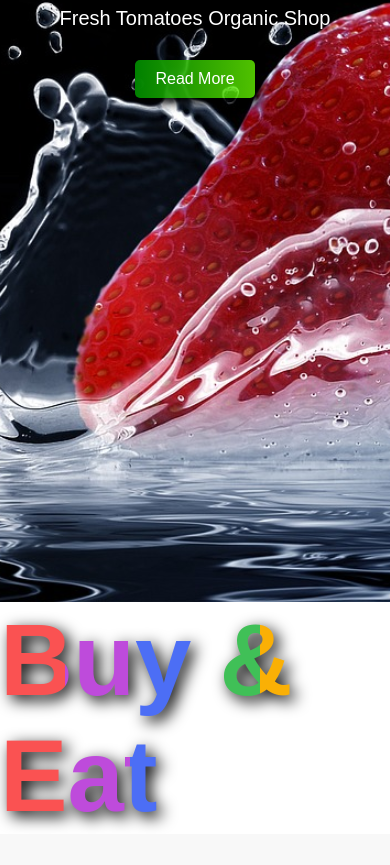
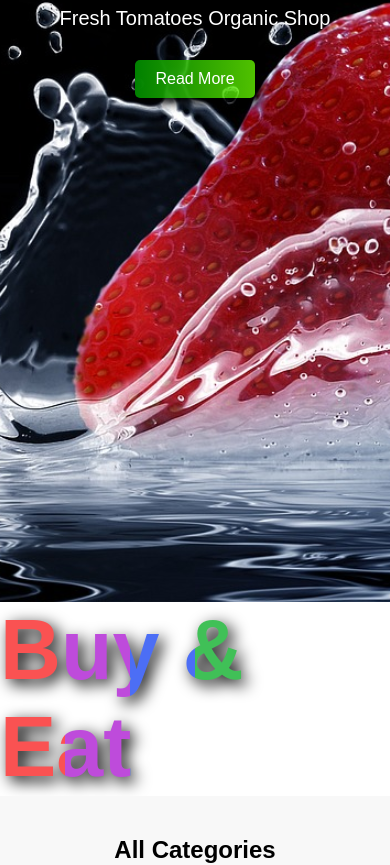
Before and after one commit to Brijesh-mca/food-app, a plain HTML site: page index.html in a window 390 px wide. Shown: the part 237-1102 px from the top of the page. Drawn offline with Linux system fonts and the light colour scheme; a script that the page names is missing.

Commit message:
changing on the middle section

```diff
--- a/css/home.css
+++ b/css/home.css
@@ -345,6 +345,6 @@ footer {
         flex-direction: column;
     }
     .middle h1{
-        font-size: 12vh;}
+        font-size: 10vh;}
 
 }
```
